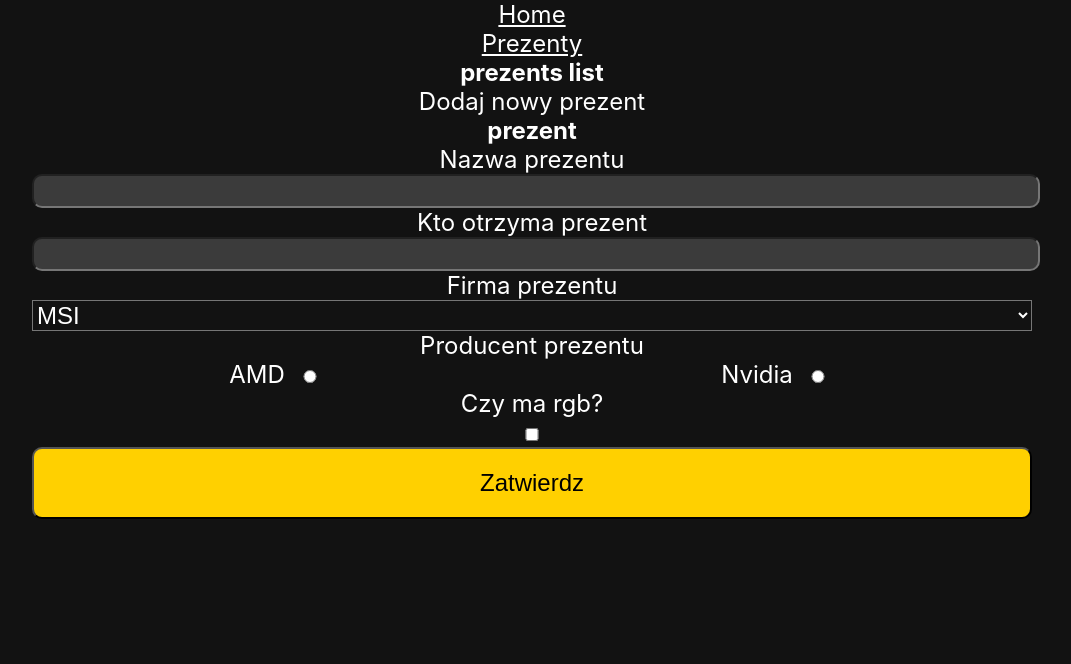
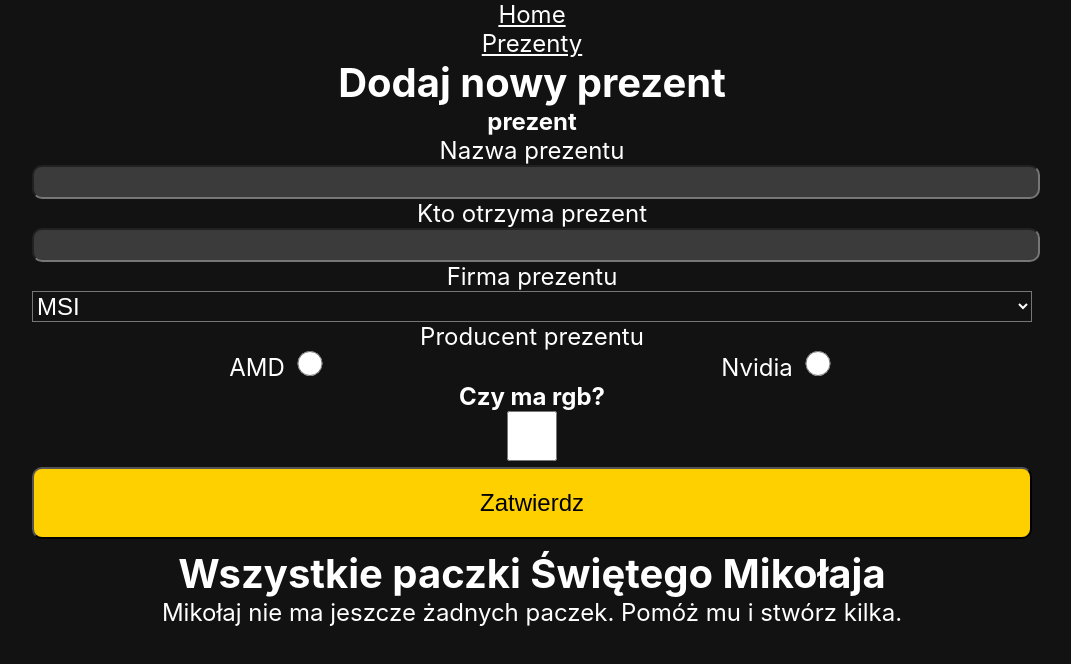
Before and after one commit to wiktorwp/Frontend-exercises, a React (Create React App) app in the folder sprawdzian1/: page /prezents in a window 1280 px wide. Shown: the top 664 px of the page, without its empty margins (108-1179 px from the left). Built offline with nearby package versions, Linux system fonts and the light colour scheme.

Commit message:
Dodanie noPresents() i poprawa css

```diff
--- a/sprawdzian1/src/App.css
+++ b/sprawdzian1/src/App.css
@@ -21,6 +21,10 @@ div{
   text-align: center;
   align-items: center;
   justify-content: center;
+}
+
+h5{
+  font-size: 40px;
 }
 
 .Navbar{
@@ -52,7 +56,12 @@ div{
 }
 
 .manu input{
+  height: 25px;
   width: 10%;
+}
+
+.rgb input{
+  height: 50px;
 }
 
 .ItemList button{
@@ -70,6 +79,7 @@ div{
 }
 
 .Item a{
+  font-size: 30px;
   border-radius: 10px;
   margin-bottom: 10px;
   background-color: #3b3b3b;
--- a/sprawdzian1/src/core/Home.js
+++ b/sprawdzian1/src/core/Home.js
@@ -6,6 +6,7 @@ const Home = ( props) => {
         <div>
             <div>
             <h3>Prezenty sw mikolaja</h3>
+            <h1>Przejdz do /prezents aby wyswietlic liste</h1>
         </div>
         </div>
     )
--- a/sprawdzian1/src/prezents/PrezentDetails.js
+++ b/sprawdzian1/src/prezents/PrezentDetails.js
@@ -23,7 +23,7 @@ const PrezentDetails = ({ prezent, history, editPrezentAction }, props) => {
     return (
 
         <div>
-            <h3>prezent details</h3>
+            <h3>Konfiguracja przedmiotu w paczce</h3>
             <div>
                 <div>Nazwa prezentu: {prezent.name}</div>
                 <div>Otrzyma go: {prezent.receiver}</div>
@@ -31,7 +31,7 @@ const PrezentDetails = ({ prezent, history, editPrezentAction }, props) => {
                 <div>Tworca czesci prezentu: {prezent.manu}</div>
                 <div>Czy ma rgb? {checkRgb()}</div>
 
-                <div>Edycja</div>
+                <h5>Edycja</h5>
                 <Formik
                 initialValues={{
                     id: prezent.id,
@@ -55,12 +55,20 @@ const PrezentDetails = ({ prezent, history, editPrezentAction }, props) => {
                             <option value="asus">Asus</option>
                         </Field>
                         Producent prezentu<br/>
+                        <div className="manu">
+                        <label>
                         AMD
                         <Field type="radio" name="manu" value="AMD" />
+                        </label>
+                        <label>
                         Nvidia
                         <Field type="radio" name="manu" value="Nvidia" />
-                        Czy ma rgb?
+                        </label>
+                        </div>
+                        <div className="rgb">
+                        <h1>Czy ma rgb?</h1>
                         <Field type="checkbox" name="rgb"/>
+                        </div>
                         <button type="submit">
                             Zatwierdz
                         </button>
--- a/sprawdzian1/src/prezents/PrezentForm.js
+++ b/sprawdzian1/src/prezents/PrezentForm.js
@@ -51,8 +51,10 @@ const PrezentForm = ({history, addPrezentAction},props) => {
                         <Field type="radio" name="manu" value="Nvidia" />
                         </label>
                         </div>
-                        Czy ma rgb?
+                        <div className="rgb">
+                        <h1>Czy ma rgb?</h1>
                         <Field type="checkbox" name="rgb"/>
+                        </div>
                         <button type="submit">
                             Zatwierdz
                         </button>
--- a/sprawdzian1/src/prezents/PrezentList.js
+++ b/sprawdzian1/src/prezents/PrezentList.js
@@ -7,12 +7,19 @@ import { addPrezentAction, deletePrezentAction, updatePrezentsAction, completePr
 const _ = require('lodash')
 const PrezentList = ({ prezents, addprezentAction, updatePrezentsAction,completePrezentAction, deletePrezentAction }, props) => {
 
+    const noPresents = () => {
+        if (prezents.length == 0) {
+            return <div>Mikołaj nie ma jeszcze żadnych paczek. Pomóż mu i stwórz kilka.</div>
+        }
+    }
+
     return (
         <div>
-            <h3>prezents list</h3>
-            Dodaj nowy prezent
+            <h5>Dodaj nowy prezent</h5>
             <PrezentForm />
             <div className="ItemList">
+            <h5>Wszystkie paczki Świętego Mikołaja</h5>
+            {noPresents()}
             {prezents.map(prezent => {
                 return (
                     <div className="Item" key={prezent.id}>
```
